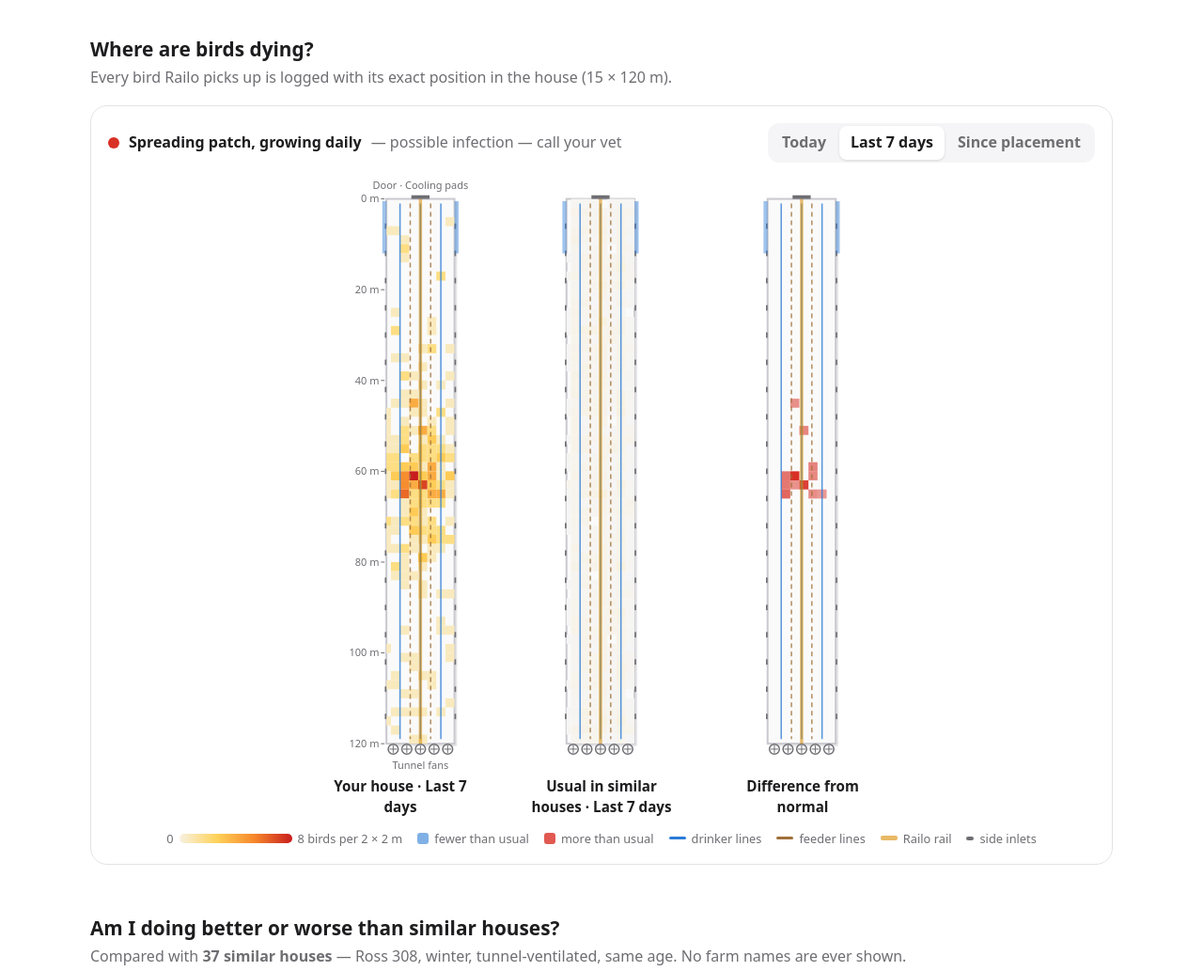
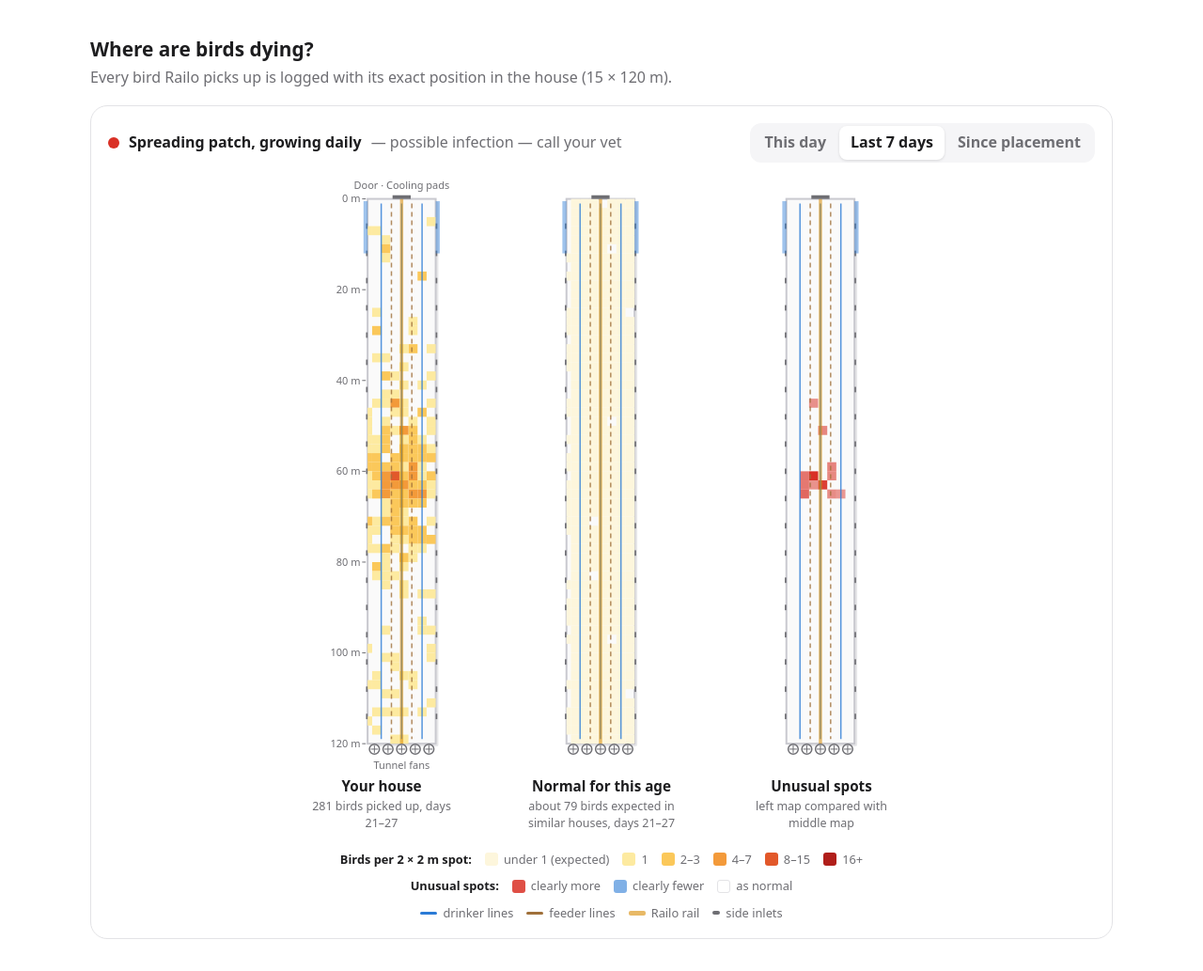
Before and after one commit to deemoss/railo.gr, a plain HTML site: page FlockWatch.html in a window 1280 px wide. Shown: the part 760-1793 px from the top of the page at 94% size. Drawn offline with Linux system fonts and the light colour scheme.

Commit message:
FlockWatch heat maps: fixed bird-count colours, clear titles with day ranges
Co-Authored-By: Claude Opus 5.5 <noreply@anthropic.com>

```diff
--- a/FlockWatch.html
+++ b/FlockWatch.html
@@ -76,7 +76,10 @@ h2{font-size:1.3rem;font-weight:600;margin:0}
 .pattern span{font-weight:400;color:var(--muted)}
 .hmrow{display:flex;justify-content:center;align-items:flex-start;gap:clamp(10px,5vw,64px);margin-top:8px}
 .hmcol{display:flex;flex-direction:column;align-items:center;min-width:0}
-.hmcol h3{font-size:.82rem;font-weight:600;margin:10px 0 0;text-align:center;max-width:150px}
+.hmcol h3{font-size:.9rem;font-weight:600;margin:10px 0 0;text-align:center;max-width:170px}
+.hmcol h3 span{display:block;font-weight:400;font-size:.78rem;color:var(--muted);margin-top:2px}
+.lgrow{display:flex;flex-wrap:wrap;gap:6px 14px;justify-content:center;width:100%;align-items:center}
+.lgt{font-weight:600;color:var(--fg)}
 .hmcol svg{display:block;overflow:visible;flex:none}
 .legend{display:flex;flex-wrap:wrap;gap:6px 16px;font-size:.8rem;color:var(--muted);margin-top:12px;align-items:center}
 .legend .ramp{width:120px;height:10px;border-radius:5px}
@@ -171,7 +174,7 @@ svg text{font-family:inherit}
         <div class="hmcol"><svg id="mapTyp"></svg><h3 id="typT"></h3></div>
         <div class="hmcol"><svg id="mapDiff"></svg><h3 id="diffT"></h3></div>
       </div>
-      <div class="legend" id="hmLegend" style="justify-content:center"></div>
+      <div class="legend" id="hmLegend" style="flex-direction:column;gap:10px;margin-top:18px"></div>
     </div>
   </section>
 
@@ -261,10 +264,13 @@ en:{
  vsTarget:(x)=>`${x>0?"+":""}${x}°C vs target`,rh:"humidity",
  thrNote:"Warning thresholds in this demo are illustrative (e.g. deaths above 0.5% a day for 2 days, or water use down more than 5%), based on published Dutch research on avian influenza. They are configurable — confirm with your vet.",
  h2:"Where are birds dying?",q2:"Every bird Railo picks up is logged with its exact position in the house (15 × 120 m).",
- wToday:"Today",wWeek:"Last 7 days",wFlock:"Since placement",
- mapMain:"Your house",mapTyp:"Usual in similar houses",mapDiff:"Difference from normal",
- lgScale:(m)=>`${m} birds per 2 × 2 m`,lgLess:"fewer than usual",lgMore:"more than usual",
- tipYou:(n,e,m,d)=>`${n} bird${n==1?"":"s"} (usual ${e}) · ${m} m from fans · day ${d}`,tipTyp:(e,m)=>`usual: ${e} birds · ${m} m from fans`,
+ wToday:"This day",wWeek:"Last 7 days",wFlock:"Since placement",
+ mapMain:"Your house",mapTyp:"Normal for this age",mapDiff:"Unusual spots",
+ daysTxt:(a,b)=>a===b?`day ${a}`:`days ${a}–${b}`,
+ subYou:(n,d)=>`${n} birds picked up, ${d}`,subTyp:(n,d)=>`about ${n} birds expected in similar houses, ${d}`,subDiff:"left map compared with middle map",
+ lgCount:"Birds per 2 × 2 m spot:",lgUnder1:"under 1 (expected)",lgSame:"as normal",
+ lgLess:"clearly fewer",lgMore:"clearly more",
+ tipYou:(n,e,m,d)=>`${n} bird${n==1?"":"s"} (normal ${e}) · ${m} m from fans · day ${d}`,tipTyp:(e,m)=>`normal: ${e} birds · ${m} m from fans`,
  lgLow:"few",lgHigh:"many",lgDrink:"drinker lines",lgFeed:"feeder lines",lgRail:"Railo rail",
  fans:"Tunnel fans",pads:"Cooling pads",door:"Door",inlets:"side inlets",
  pNormal:"Evenly spread",pNormalD:"normal, no hotspot",
@@ -333,10 +339,13 @@ el:{
  vsTarget:(x)=>`${x>0?"+":""}${x}°C από τον στόχο`,rh:"υγρασία",
  thrNote:"Τα όρια προειδοποίησης σε αυτή την επίδειξη είναι ενδεικτικά (π.χ. θάνατοι πάνω από 0,5% την ημέρα για 2 ημέρες ή πτώση νερού πάνω από 5%), βάσει δημοσιευμένης ολλανδικής έρευνας για τη γρίπη των πτηνών. Ρυθμίζονται — επιβεβαιώστε με τον κτηνίατρό σας.",
  h2:"Πού πεθαίνουν τα πουλιά;",q2:"Κάθε πουλί που μαζεύει το Railo καταγράφεται με την ακριβή του θέση στον θάλαμο (15 × 120 m).",
- wToday:"Σήμερα",wWeek:"Τελευταίες 7 ημέρες",wFlock:"Από την τοποθέτηση",
- mapMain:"Ο θάλαμός σας",mapTyp:"Συνήθως σε παρόμοιους θαλάμους",mapDiff:"Διαφορά από το φυσιολογικό",
- lgScale:(m)=>`${m} πουλιά ανά 2 × 2 m`,lgLess:"λιγότερα από το συνηθισμένο",lgMore:"περισσότερα από το συνηθισμένο",
- tipYou:(n,e,m,d)=>`${n} πουλ${n==1?"ί":"ιά"} (συνήθως ${e}) · ${m} m από ανεμιστήρες · ημέρα ${d}`,tipTyp:(e,m)=>`συνήθως: ${e} πουλιά · ${m} m από ανεμιστήρες`,
+ wToday:"Αυτή η ημέρα",wWeek:"Τελευταίες 7 ημέρες",wFlock:"Από την τοποθέτηση",
+ mapMain:"Ο θάλαμός σας",mapTyp:"Φυσιολογικό για την ηλικία",mapDiff:"Ασυνήθιστα σημεία",
+ daysTxt:(a,b)=>a===b?`ημέρα ${a}`:`ημέρες ${a}–${b}`,
+ subYou:(n,d)=>`${n} πουλιά συλλέχθηκαν, ${d}`,subTyp:(n,d)=>`περίπου ${n} πουλιά αναμένονται σε παρόμοιους θαλάμους, ${d}`,subDiff:"ο αριστερός χάρτης σε σύγκριση με τον μεσαίο",
+ lgCount:"Πουλιά ανά σημείο 2 × 2 m:",lgUnder1:"κάτω από 1 (αναμενόμενο)",lgSame:"όπως συνήθως",
+ lgLess:"σαφώς λιγότερα",lgMore:"σαφώς περισσότερα",
+ tipYou:(n,e,m,d)=>`${n} πουλ${n==1?"ί":"ιά"} (φυσιολογικά ${e}) · ${m} m από ανεμιστήρες · ημέρα ${d}`,tipTyp:(e,m)=>`φυσιολογικά: ${e} πουλιά · ${m} m από ανεμιστήρες`,
  lgLow:"λίγα",lgHigh:"πολλά",lgDrink:"γραμμές ποτίστρας",lgFeed:"γραμμές ταΐστρας",lgRail:"ράγα Railo",
  fans:"Ανεμιστήρες",pads:"Δροσιστικά πάνελ",door:"Πόρτα",inlets:"πλευρικά ανοίγματα",
  pNormal:"Ομοιόμορφη κατανομή",pNormalD:"φυσιολογικό, χωρίς εστία",
@@ -584,6 +593,9 @@ function drawHouse(svg,cell,G,colorFn,tipFn,labels,hPx){
   }
 }
 const CELL=2;
+const CLS=[[1,"#fdeaa0"],[2,"#fbc85a"],[4,"#f39a3a"],[8,"#e2582a"],[16,"#b01e1a"]];
+const FAINT="#fdf6dc";
+function clsCol(v){if(v<0.05)return null;if(v<1)return dark()?"#3a3424":FAINT;let c=CLS[0][1];for(const [m,col] of CLS)if(v>=m)c=col;return c}
 const typShare=(()=>{const G=grid(typical,CELL);return G.g.map(v=>v/typical.length)})();
 function diffCol(o,e){
   const z=(o-e)/Math.sqrt(e+0.5);
@@ -597,30 +609,30 @@ function renderHouse(D,d){
   const hPx=Math.min(narrow?520:640,(row.clientWidth-2*gap-6)*vh/sumW);
   const info=windowEvents(D,d,win),G=grid(info.ev,CELL);
   let expTot=0;for(let i=info.a;i<=info.b;i++)expTot+=N0*(1-D[i-1].cumE)*mExp(i)*0.93;
-  const E=typShare.map(s=>s*expTot),max=Math.max(1,...G.g,...E);
-  const seq=v=>v>0.05?heat(v/max):null;
-  const days=info.a===info.b?info.a:info.a+"–"+info.b;
+  const E=typShare.map(s=>s*expTot),seq=clsCol;
+  const days=info.a===info.b?info.a:info.a+"–"+info.b,dtxt=t("daysTxt")(info.a,info.b);
   const tipYou=(k,m)=>t("tipYou")(G.g[k],fmt(E[k],1),m,days);
   drawHouse(document.getElementById("mapMain"),CELL,G,k=>seq(G.g[k]),tipYou,true,hPx);
   drawHouse(document.getElementById("mapTyp"),CELL,G,k=>seq(E[k]),(k,m)=>t("tipTyp")(fmt(E[k],1),m),false,hPx);
   drawHouse(document.getElementById("mapDiff"),CELL,G,k=>diffCol(G.g[k],E[k]),tipYou,false,hPx);
-  const wl=t({today:"wToday",week:"wWeek",flock:"wFlock"}[win]);
-  document.getElementById("mainT").textContent=t("mapMain")+" · "+wl;
-  document.getElementById("typT").textContent=t("mapTyp")+" · "+wl;
-  document.getElementById("diffT").textContent=t("mapDiff");
+  const tot=info.ev.length,etot=Math.round(expTot);
+  document.getElementById("mainT").innerHTML=`${t("mapMain")}<span>${t("subYou")(tot,dtxt)}</span>`;
+  document.getElementById("typT").innerHTML=`${t("mapTyp")}<span>${t("subTyp")(etot,dtxt)}</span>`;
+  document.getElementById("diffT").innerHTML=`${t("mapDiff")}<span>${t("subDiff")}</span>`;
   // pattern label
   const P=pattern(D,d),pb=document.getElementById("pattern");
   const key={few:"pFew",normal:"pNormal",fan:"pFan",drink:"pDrink",patch:"pPatch"}[P.k];
   pb.innerHTML=`<i class="bg-${P.c}"></i>${t(key)}${P.k!=="few"?` <span>— ${t(key+"D")}</span>`:""}`;
   // legend
-  const ramp=[0.05,0.35,0.65,1].map(v=>heat(v)).join(",");
-  document.getElementById("hmLegend").innerHTML=`<span class="k">0 <span class="ramp" style="background:linear-gradient(90deg,${ramp})"></span> ${t("lgScale")(Math.round(max))}</span>
-   <span class="k"><b style="width:12px;height:12px;border-radius:3px;background:rgba(43,123,214,.6)"></b>${t("lgLess")}</span>
-   <span class="k"><b style="width:12px;height:12px;border-radius:3px;background:rgba(217,48,37,.8)"></b>${t("lgMore")}</span>
+  const sw=(c)=>`<b style="width:14px;height:14px;border-radius:3px;background:${c}"></b>`;
+  document.getElementById("hmLegend").innerHTML=`<div class="lgrow"><span class="lgt">${t("lgCount")}</span>
+   <span class="k">${sw(FAINT)}${t("lgUnder1")}</span>${CLS.map((c,i)=>`<span class="k">${sw(c[1])}${i<CLS.length-1?(c[0]===CLS[i+1][0]-1?c[0]:c[0]+"–"+(CLS[i+1][0]-1)):c[0]+"+"}</span>`).join("")}</div>
+   <div class="lgrow"><span class="lgt">${t("mapDiff")}:</span><span class="k">${sw("rgba(217,48,37,.85)")}${t("lgMore")}</span><span class="k">${sw("rgba(43,123,214,.6)")}${t("lgLess")}</span><span class="k">${sw("transparent;border:1px solid var(--line)")}${t("lgSame")}</span></div>
+   <div class="lgrow">
    <span class="k"><b style="background:var(--water)"></b>${t("lgDrink")}</span>
    <span class="k"><b style="background:var(--feed)"></b>${t("lgFeed")}</span>
    <span class="k"><b style="height:5px;background:var(--rail);opacity:.6"></b>${t("lgRail")}</span>
-   <span class="k"><b style="width:8px;height:4px;background:var(--muted)"></b>${t("inlets")}</span>`;
+   <span class="k"><b style="width:8px;height:4px;background:var(--muted)"></b>${t("inlets")}</span></div>`;
 }
 
 /* ============ render: benchmark ============ */
```
